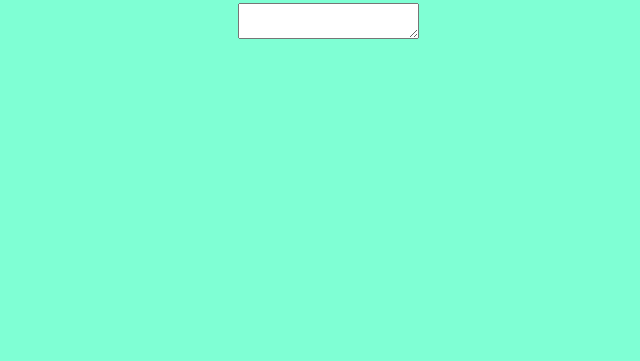
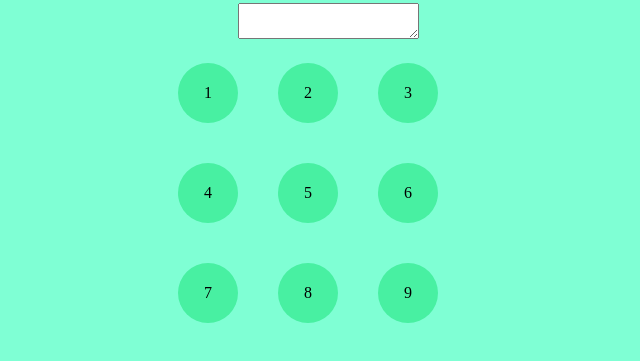
Before and after one commit to madara1319/bubbleSortJs, a website with bundled scripts: page index.html in a window 1280 px wide. Shown: the part 311-672 px from the top of the page, without its empty margins (312-952 px from the left). Built offline with nearby package versions, Linux system fonts and the light colour scheme.

Commit message:
Started working on keyboard

```diff
--- a/index.html
+++ b/index.html
@@ -20,6 +20,9 @@
       <section class="thirdSection">
         <div class="showArray"></div>
       </section>
+      <section class="fourthSection">
+        <div class="numberButton">1</div>
+      </section>
     </main>
   </body>
   <script type="module" src="main.js"></script>
--- a/main.js
+++ b/main.js
@@ -3,10 +3,11 @@ import {
   stringToNumberArray,
 } from "./modules/stringToNumberArray.js";
 import { bubbleSort } from "./modules/bubbleSort.js";
+import { inputKeyboard } from "./modules/inputKeybord.js";
 
 const dispArray = document.querySelector(".showArray");
 const entryInput = document.querySelector("textArea");
-
+inputKeyboard();
 entryInput.addEventListener("keypress", (e) => {
   if (e.key === "Enter") {
     e.preventDefault();
@@ -20,8 +21,8 @@ entryInput.addEventListener("keypress", (e) => {
     } else {
       dispArray.innerHTML = `You didnt enter array correctly `;
     }
-    console.log(enteredArray);
-    console.log(typeof enteredArray);
-    console.log(stringToNumberArray(entryInput.value));
+    // console.log(enteredArray);
+    // console.log(typeof enteredArray);
+    // console.log(stringToNumberArray(entryInput.value));
   }
 });
--- /dev/null
+++ b/modules/inputKeybord.js
@@ -0,0 +1,27 @@
+const entryInputForm = document.querySelector("textArea");
+const keyboardButton = document.querySelector(".numberButton");
+const containerSection = document.querySelector(".fourthSection");
+
+let inputKeyboard = () => {
+  for (let i = 2; i < 10; i++) {
+    const injectHTML = ` <div class="numberButton numberButton${i}">${i}</div>`;
+    containerSection.innerHTML += injectHTML;
+  }
+  //gotta work on keyboard to work on clicking on number also on listening on clicking numbers and animating buttons so it looks cool
+  //   for (let i=1; i<10; i++)
+  //   {
+  //     let keyboardButton=document.querySelector(`.numberButton${i}`);
+  //     keyboardButton.addEventListener("click", (e) => {
+  //         e.preventDefault();
+  //         localStorage.setItem("clickedValue", 1);
+  //         entryInputForm.value = localStorage.getItem("clickedValue");
+  //       }
+  //   }
+  keyboardButton.addEventListener("click", (e) => {
+    e.preventDefault();
+    localStorage.setItem("clickedValue", 1);
+    entryInputForm.value = localStorage.getItem("clickedValue");
+  });
+};
+
+export { inputKeyboard };
--- a/style.css
+++ b/style.css
@@ -2,6 +2,9 @@ body {
   background-color: aquamarine;
   text-align: center;
   margin-top: 30vh;
+  display: flex;
+  /* align-items: center; */
+  justify-content: center;
 }
 .firstSection {
   margin-bottom: 6px;
@@ -18,3 +21,20 @@ body {
   padding: 10px;
   border-radius: 15px;
 }
+.fourthSection {
+  text-align: center;
+  display: grid;
+  grid-template-columns: 100px 100px 100px;
+  grid-template-rows: 100px 100px 100px;
+}
+.numberButton {
+  display: flex;
+  flex-direction: column;
+  background-color: #48f0a2;
+  width: 60px;
+  height: 60px;
+  border-radius: 30px;
+  justify-content: center;
+  align-content: center;
+  align-self: center;
+}
```
